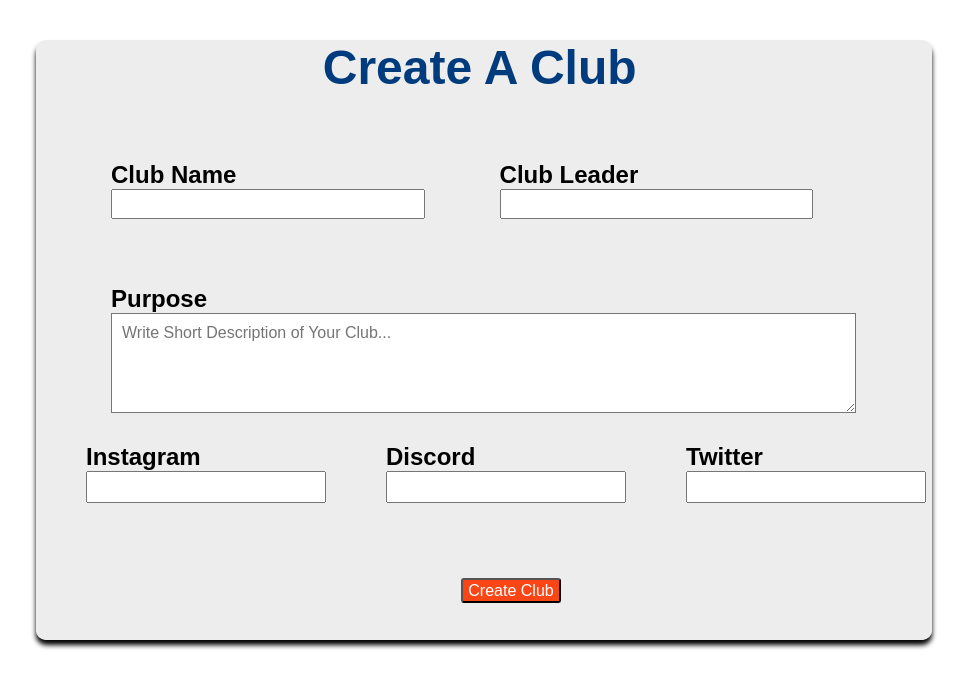
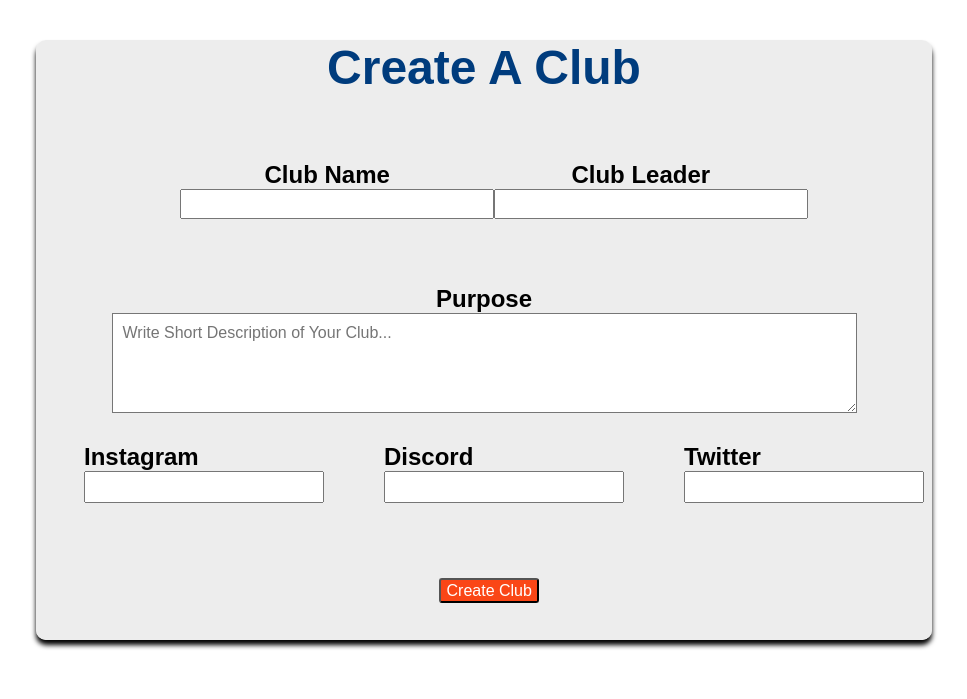
Before and after one commit to JosephShumilla/GatorClubManager, a Django app: page /createClub.html in a window 1280 px wide. Shown: the part 60-759 px from the top of the page, without its empty margins (156-1123 px from the left). Run offline with Django 5.2, Linux system fonts and the light colour scheme; parts of the project's set-up code (start-up, migrations or seed data) failed here and were passed over.

Commit message:
Fixed centering on create club

```diff
--- a/clubmanager/clubmanager/static/styles.css
+++ b/clubmanager/clubmanager/static/styles.css
@@ -297,9 +297,10 @@ button{
 
 }
 .formBox{
-    display: inline-block;
+    display: block;
     height: 600px;
     width: 70%;
+    justify-content: center;
     margin-left: 15%;
     background-color: rgba(235, 235, 235, 0.87);
     margin-top: 40px;
@@ -307,10 +308,12 @@ button{
     box-shadow: 0 5px 5px black;
 }
 #CCTitle{
-    Color:rgb(0,60,125);
+    display: flex;
+    color: rgb(0,60,125);
     font-size: 3rem;
-    margin-left: 32%;
-
+    margin-top: 10px;
+    margin-bottom: 10px;
+    justify-content: center;
 }
 
 .part1{
@@ -318,7 +321,7 @@ button{
     margin-bottom: 20px;
     color: black;
     display: flex;
-    justify-content: left;
+    justify-content: center;
 
 }
 .ClName, .ClubLeader{
@@ -330,11 +333,10 @@ button{
     width: 35%;
     min-width: 100px;
     height:150px;
-    margin-left: 75px;
 }
 
 .ClName h2, .ClubLeader h2{
-
+    justify-content: center;
     display: flex;
     color: black;
     white-space: nowrap;
@@ -345,7 +347,7 @@ button{
 .ClName input, .ClubLeader input{
     display: flex;
     flex-direction: column;
-    margin-left: 0;
+    margin-left: 10;
     width: 100%;
 }
 
@@ -355,7 +357,7 @@ button{
     color: black;
     display: flex;
     justify-content: left;
-    margin-left: 75px;
+    justify-content: center;
 
 }
 .part2 h2{
@@ -364,6 +366,7 @@ button{
     white-space: nowrap;
     margin:  0;
     width: 100%;
+    justify-content: center;
 }
 .part2 textarea{
     width: 745px;
@@ -379,10 +382,11 @@ button{
     overflow-wrap: normal;
     word-wrap: normal;
     pointer-events: auto;
+    justify-content: center;
 }
 
 .part3{
-    justify-content: left;
+    justify-content: center;
     display: flex;
     color: black;
     margin-top: 30px;
@@ -390,7 +394,7 @@ button{
     height: 60px;
 }
 .insta, .Discord, .Twitter{
-    justify-content: left;
+    justify-content: center;
     display: flex;
     flex-direction: column;
     color: black;
@@ -421,17 +425,21 @@ button{
     color: brown;
     background-color: brown;
 }
-#createClub_Submit{
+
+#createClub_Submit {
     margin-top: 75px;
-    margin-left: 425px;
-    justify-content: center;
+    display: flex; /* Enables flexbox for centering */
+    justify-content: center; /* Centers the text horizontally */
+    align-items: center; /* Centers the text vertically */
+    text-align: center; /* Ensures text inside is horizontally aligned */
     width: 100px;
     height: 25px;
+    margin-left: 45%;
+    line-height: normal;
 }
 
 .pagination {
     display: flex;
-    position: relative;
     justify-content: center;
     align-items: flex-start;
     gap: 10px;
```
